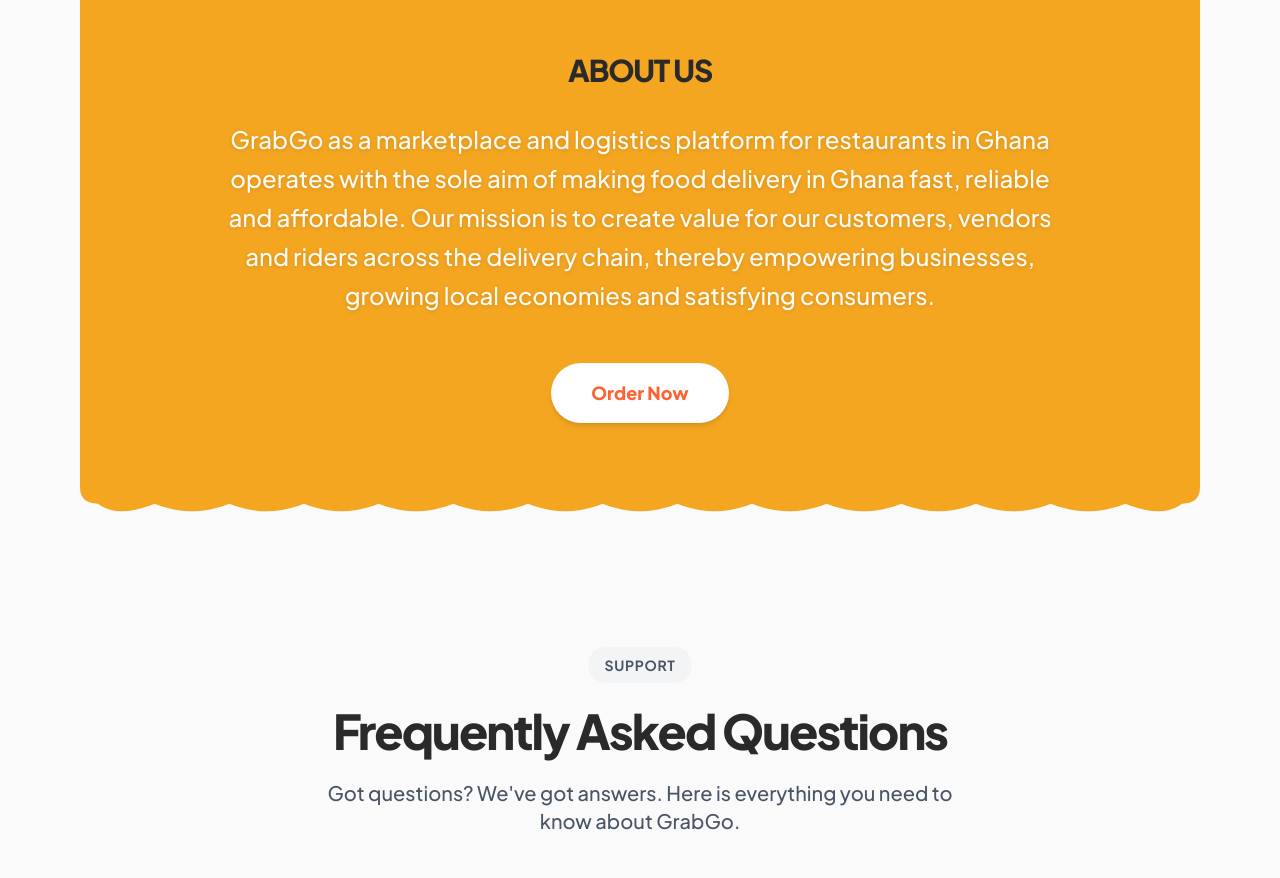
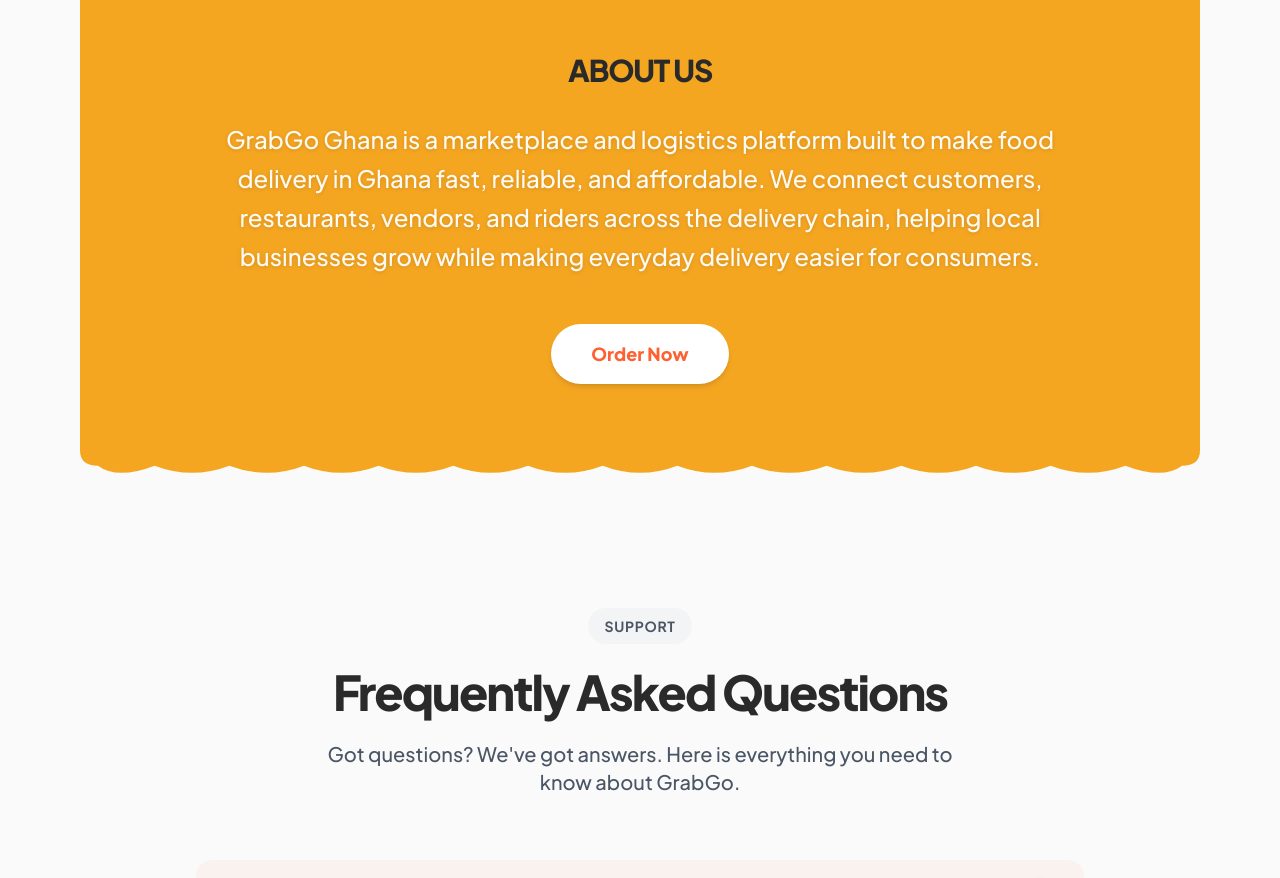
Before and after one commit to GrabGo-Ghana/grabgo-web, a Next.js app in the folder apps/landing/: page / in a window 1280 px wide. Shown: the part 4320-5198 px from the top of the page. Built offline with nearby package versions, Linux system fonts and the light colour scheme.

Commit message:
Align desktop homepage SEO copy

```diff
--- a/apps/landing/components/About.tsx
+++ b/apps/landing/components/About.tsx
@@ -93,7 +93,7 @@
             About Us
           </h1>
           <p className="text-white/95 text-xl xl:text-2xl font-medium leading-relaxed max-w-4xl mx-auto drop-shadow-sm">
-            GrabGo as a marketplace and logistics platform for restaurants in Ghana operates with the sole aim of making food delivery in Ghana fast, reliable and affordable. Our mission is to create value for our customers, vendors and riders across the delivery chain, thereby empowering businesses, growing local economies and satisfying consumers.
+            GrabGo Ghana is a marketplace and logistics platform built to make food delivery in Ghana fast, reliable, and affordable. We connect customers, restaurants, vendors, and riders across the delivery chain, helping local businesses grow while making everyday delivery easier for consumers.
           </p>
           <a
             href="#customers"
```
